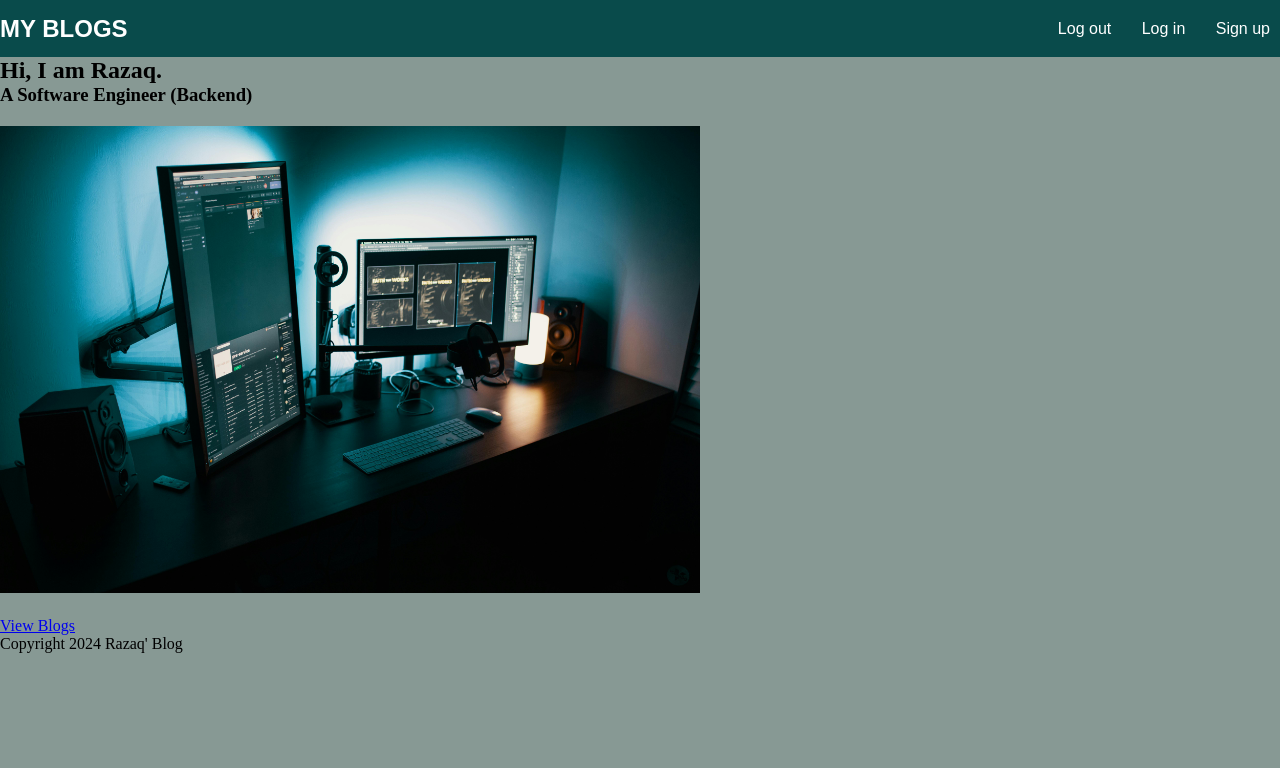
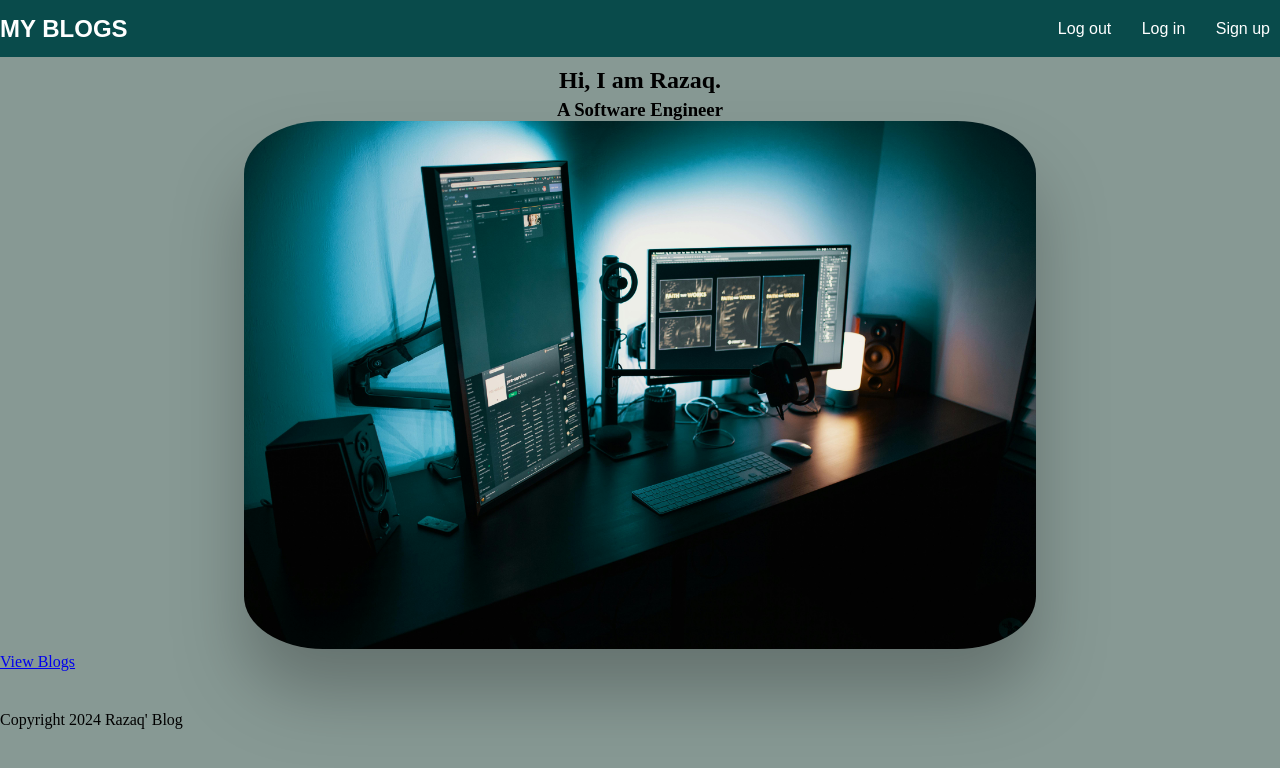
Before and after one commit to jimmie-01/html-css, a plain HTML site: page index.html in a window 1280 px wide. Drawn offline with Linux system fonts and the light colour scheme.

Commit message:
Scale image

```diff
--- a/index.html
+++ b/index.html
@@ -19,7 +19,7 @@
 		<header>
 			<div class="author__headings">
 		  		<h2>Hi, I am Razaq.</h2>
-		  		<h3>A Software Engineer (Backend)</h3>
+		  		<h3>A Software Engineer</h3>
 				<div class="author">
 					<img src="/dev-tech.jpg" alt="">
 			  	</div>
--- a/styles.css
+++ b/styles.css
@@ -36,7 +36,27 @@ body {
 	border-radius: 3px;
 }
 
+.author__headings h2, .author__headings h3 {
+	text-align: center;
+}
+
+.author__headings h2 {
+	margin-top: 10px;
+	margin-bottom: 5px;
+}
+
+.author__headings{
+	margin: 5px 0 40px 0;
+}
+
+.author {
+	text-align: center;
+}
+
 .author img {
-	width: 700px;
-	margin: 20px auto;
+	display: inline-block;
+	max-height: 528px;
+  	filter: drop-shadow(0px 44px 34px rgba(0, 0, 0, 0.25));
+  	overflow: hidden;
+	border-radius: 10%;
 }
```
